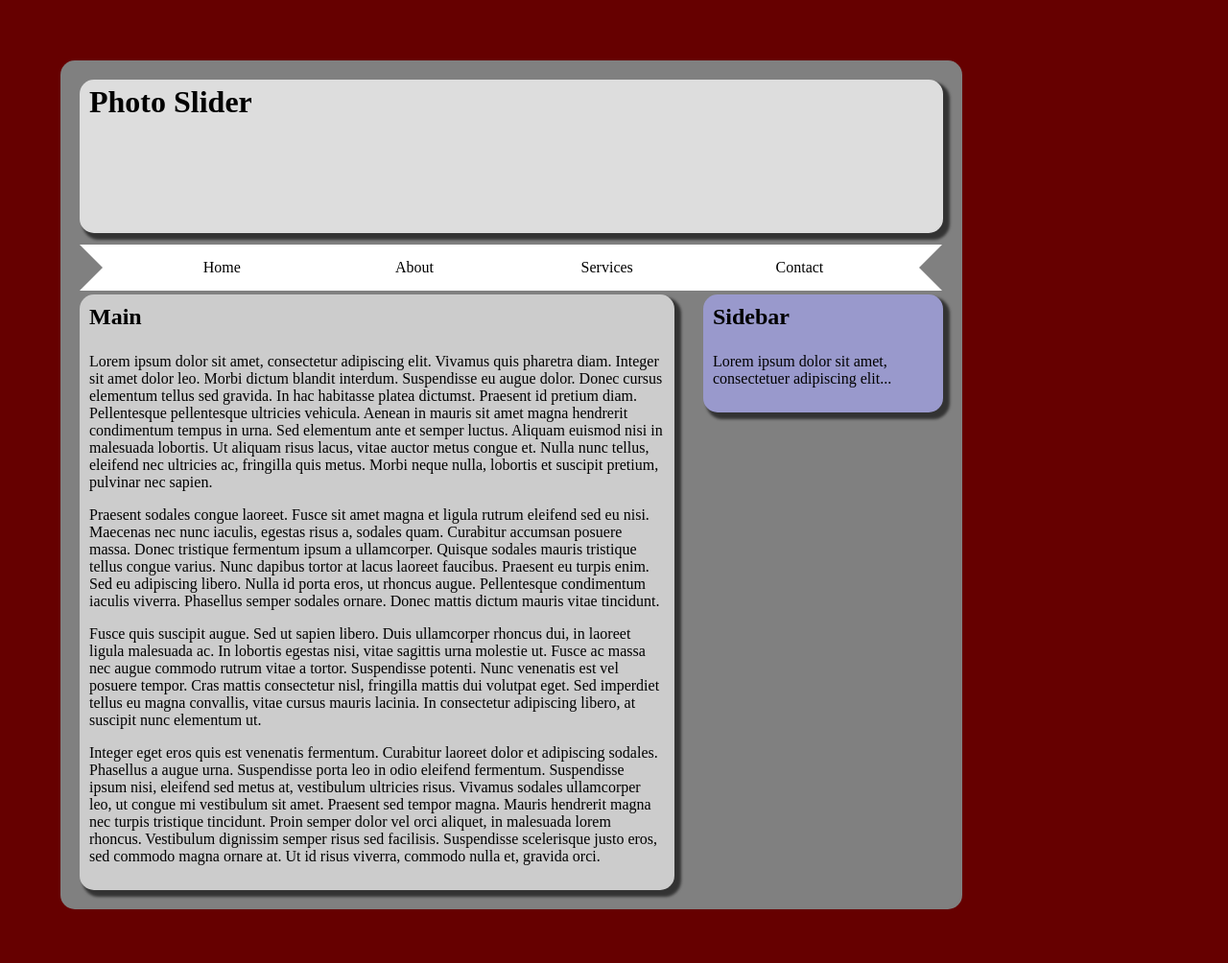
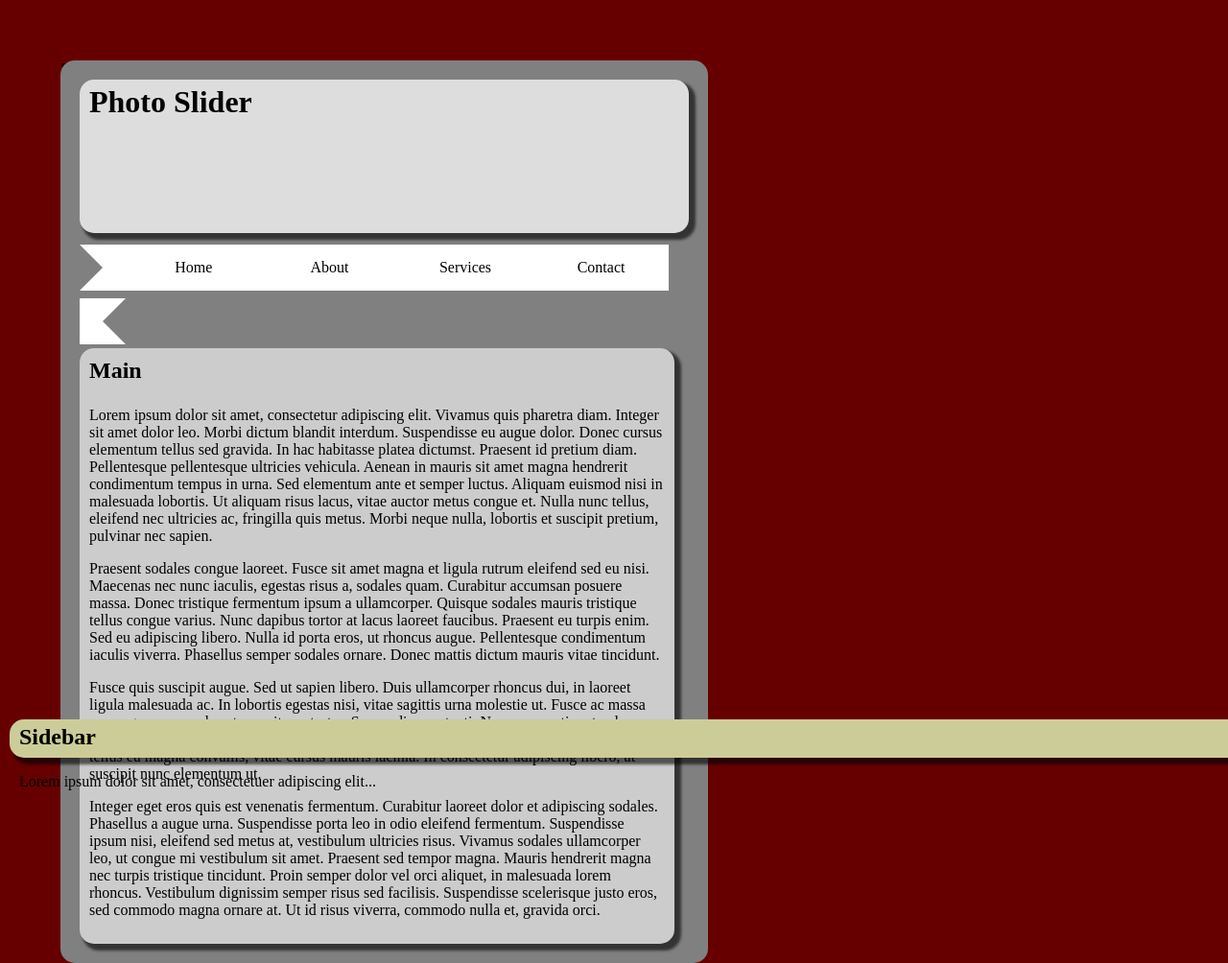
Before and after one commit to o11c/OperaNW, a plain HTML site: page index.html in a window 1280 px wide. Shown: the whole page at 96% size. Before the commit the page ends 948 px from the top, so only its background shows below. Drawn offline with Linux system fonts and the light colour scheme.

Commit message:
Cleaned again (fix)

```diff
--- a/styles.css
+++ b/styles.css
@@ -1,150 +1,157 @@
-body {
-background-color: #660000;
-padding: 55px;
-}
-#wrapper {
-position: absolute;
-padding: 20px;
-height: auto;
-width: auto;
-background: grey;
--webkit-border-radius: 15px;
-border-radius: 15px;
-
+body
+{
+	background-color:#600;
+	padding:55px;
 }
 
+#wrapper
+{
+	-webkit-border-radius:15px;
+	background:grey;
+	border-radius:15px;
+	height:auto;
+	padding:20px;
+	position:absolute;
+	width:auto;
+}
 
-#nav {
+#nav
+{
 	width:100%;
 }
 
-
-
-			.ribbon {
+.ribbon
+{
 	display:inline-block;
-				margin-left: auto;
-				margin-right: auto;
-				width: 100%;
+	margin-left:auto;
+	margin-right:auto;
+	width:100%;
 }
 
-			.ribbon:after, .ribbon:before {
-				margin-top:0.5em;
-				content: "";
+.ribbon:after,.ribbon:before
+{
+	border:1.5em solid #fff;
+	content:"";
 	float:left;
-				border:1.5em solid #fff;
+	margin-top:.5em;
 }
 
-			.ribbon:after {
+.ribbon:after
+{
 	border-right-color:transparent;
 }
 
-			.ribbon:before {
+.ribbon:before
+{
 	border-left-color:transparent;
 }
 
-			.ribbon a:link, .ribbon a:visited {
+.ribbon a:link,.ribbon a:visited
+{
 	color:#000;
-				text-decoration:none;
 	float:left;
 	height:3.5em;
 	overflow:hidden;
-				width: 22.3%;
+	text-decoration:none;
+	width:22.3%;
 }
 
-			.ribbon span {
-				text-align:center;
-				width: 100%;
+.ribbon span
+{
+	-moz-transition:background-color .2s margin-top .2s;
+	-ms-transition:background-color .2s margin-top .2s;
+	-o-transition:background-color .2s margin-top .2s;
+	-webkit-transition:background-color .2s margin-top .2s;
 	background:#fff;
 	display:inline-block;
 	line-height:3em;
-				margin-top:0.5em;
+	margin-top:.5em;
 	position:relative;
-
-				-webkit-transition: background-color 0.2s, margin-top 0.2s;  /* Saf3.2+, Chrome */
-				-moz-transition: background-color 0.2s, margin-top 0.2s;  /* FF4+ */
-				-ms-transition: background-color 0.2s, margin-top 0.2s;  /* IE10 */
-				-o-transition: background-color 0.2s, margin-top 0.2s;  /* Opera 10.5+ */
-				transition: background-color 0.2s, margin-top 0.2s;
+	text-align:center;
+	transition:background-color .2s margin-top .2s;
+	width:100%;
 }
 
-			.ribbon a:hover span {
+.ribbon a:hover span
+{
 	background:#FFD204;
 	margin-top:0;
 }
 
-			.ribbon span:before {
-				content: "";
+.ribbon span:before
+{
+	border-bottom:.5em solid #fff;
+	border-right:.5em solid #9B8651;
+	content:"";
+	left:0;
 	position:absolute;
 	top:3em;
-				left:0;
-				border-right:0.5em solid #9B8651;
-				border-bottom:0.5em solid #fff;
 }
 
-			.ribbon span:after {
-				content: "";
+.ribbon span:after
+{
+	border-bottom:.5em solid #fff;
+	border-left:.5em solid #9B8651;
+	content:"";
 	position:absolute;
+	right:0;
 	top:3em;
-				right:0;
-				border-left:0.5em solid #9B8651;
-				border-bottom:0.5em solid #fff;
 }
 
+#header
+{
+	-webkit-border-radius:15px;
+	-webkit-box-shadow:5px 5px 3px 2px rgba(0,0,0,.6);
+	background:#ddd;
+	border-radius:15px;
+	box-shadow:5px 5px 3px 2px rgba(0,0,0,.6);
+	height:150px;
+	margin-bottom:4px;
+	padding:5px 10px;
+}
 
-
-#header {
-padding:5px 10px;
-background:#ddd;
-margin-bottom: 4px;
-height: 150px;
--webkit-border-radius: 15px;
-border-radius: 15px;
--webkit-box-shadow:  5px 5px 3px 2px rgba(0, 0, 0, .6);
-
-        box-shadow:  5px 5px 3px 2px rgba(0, 0, 0, .6);
-}
-h1 {
+h1
+{
 	margin:0;
 }
 
-#main {
+#main
+{
+	-webkit-border-radius:15px;
+	-webkit-box-shadow:5px 5px 3px 2px rgba(0,0,0,.6);
+	background:#ccc;
+	border-radius:15px;
+	box-shadow:5px 5px 3px 2px rgba(0,0,0,.6);
 	float:left;
+	margin-right:15px;
+	padding:10px;
 	width:600px;
-padding:10px;
-background:#ccc;
-margin-bottom 10px;
--webkit-border-radius: 15px;
-border-radius: 15px;
-margin-right: 15px;
--webkit-box-shadow:  5px 5px 3px 2px rgba(0, 0, 0, .6);
+}
 
-        box-shadow:  5px 5px 3px 2px rgba(0, 0, 0, .6);
-}
-h2 {
+h2
+{
 	margin:0 0 1em;
 }
-#sidebar {
+
+#sidebar
+{
+	#footerclear:both;
+	-webkit-border-radius:15px;
+	-webkit-box-shadow:5px 5px 3px 2px rgba(0,0,0,.6);
+	background:#cc9;
+	border-radius:15px;
+	bottom:0;
+	box-shadow:5px 5px 3px 2px rgba(0,0,0,.6);
 	float:right;
-width:230px;
-padding:10px;
-background:#99c;
--webkit-border-radius: 15px;
-border-radius: 15px;
-margin-left:15px;
--webkit-box-shadow:  5px 5px 3px 2px rgba(0, 0, 0, .6);
+	height:30px;
+	left:0;
+	margin:10px;
+	padding:5px 10px;
+	position:fixed;
+	width:100%;
+}
 
-        box-shadow:  5px 5px 3px 2px rgba(0, 0, 0, .6);
-#footer {
-clear:both;
-padding:5px 10px;
-background:#cc9;
-  position:fixed;
-   left:0px;
-   bottom:0px;
-   height:30px;
-   width:100%;
-margin: 10px;
-}
-#footer p {
+#footer p
+{
 	margin:0;
 }
```
Lines whose indentation alone changed are shown as unchanged.
